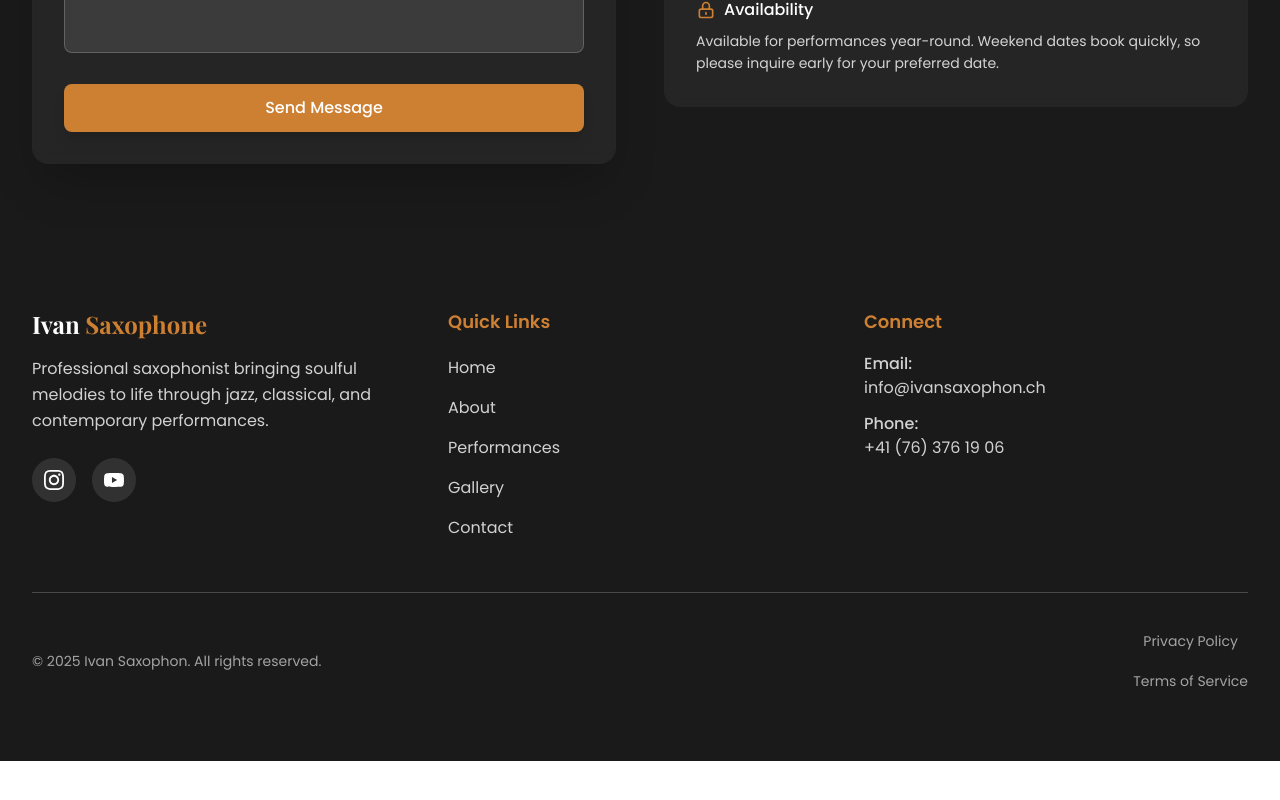
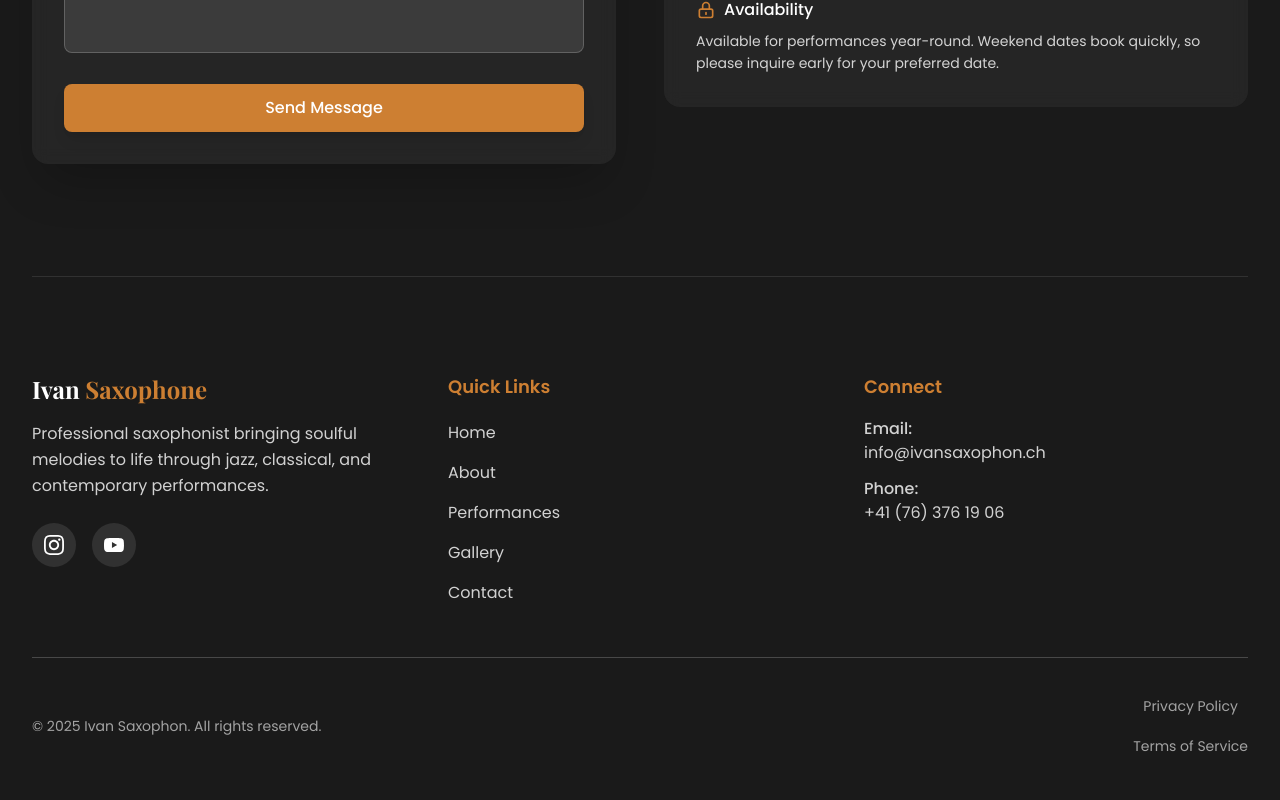
Before and after one commit to martinst06/ivansaxophon, a Next.js app: page / in a window 1280 px wide. Shown: the part 5123-5923 px from the top of the page. Before the commit the page ends 5884 px from the top, so only its background shows below. Built offline with nearby package versions, Linux system fonts and the light colour scheme.

Commit message:
separation line footer and contact

```diff
--- a/src/app/page.tsx
+++ b/src/app/page.tsx
@@ -15,6 +15,14 @@ export default function Home() {
       <Performances />
       <Gallery />
       <Contact />
+
+      {/* Page Break */}
+      <div className="bg-charcoal py-6 sm:py-8">
+        <div className="max-w-7xl mx-auto px-4 sm:px-6 lg:px-8">
+          <div className="w-full border-t border-white/10"></div>
+        </div>
+      </div>
+
       <Footer />
     </main>
   );
```
